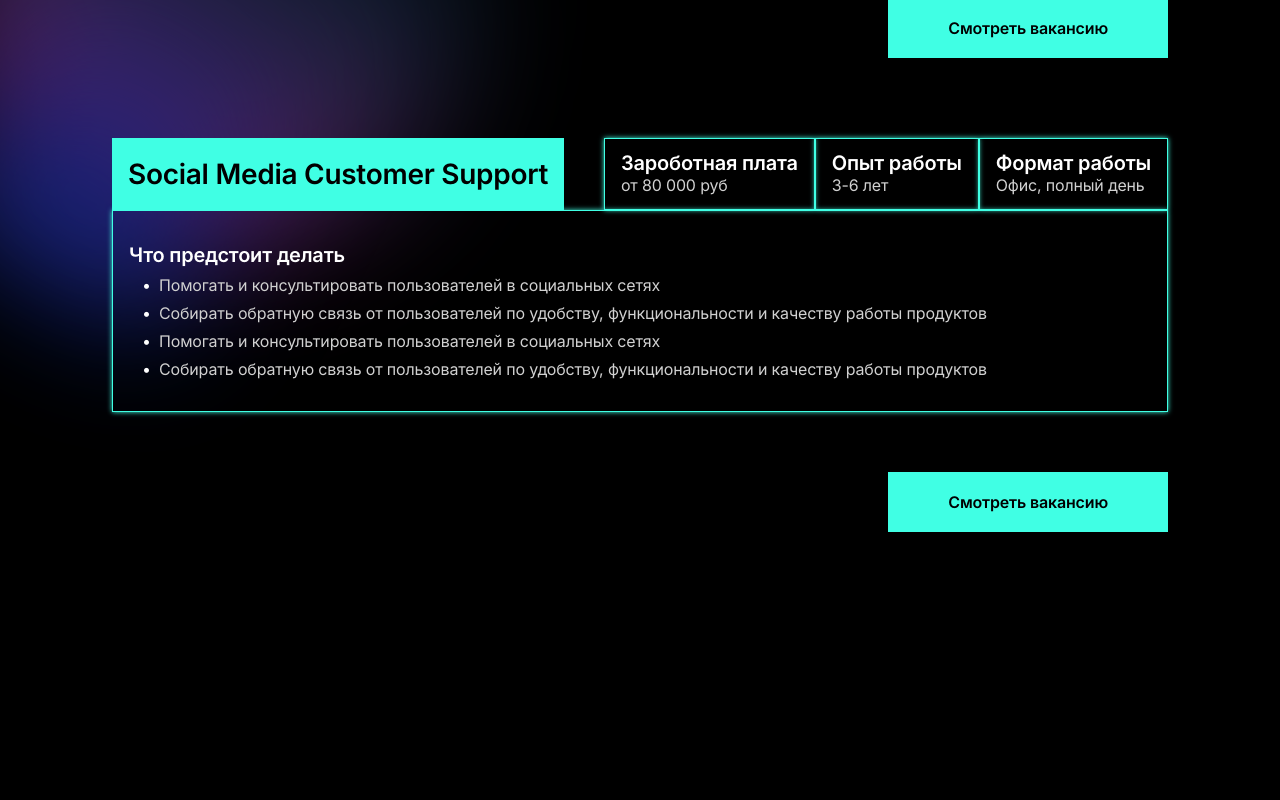
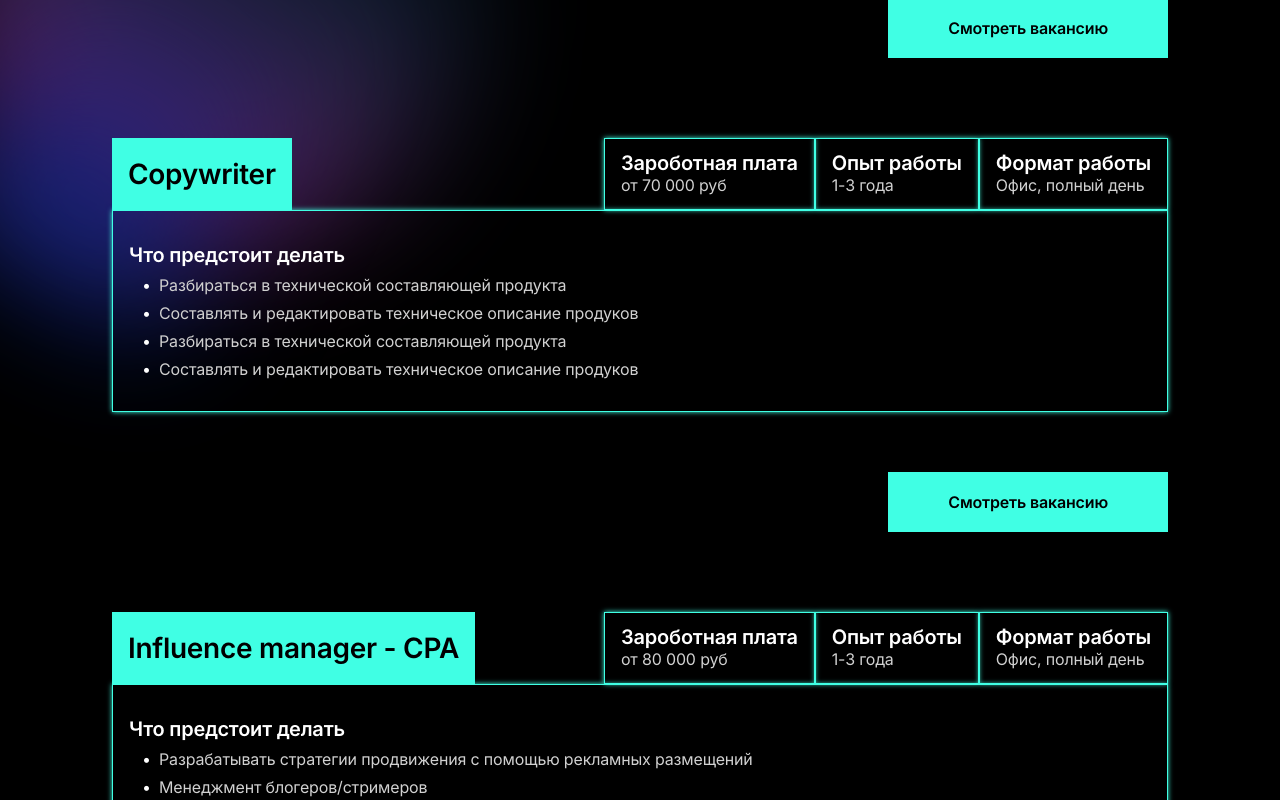
Before and after one commit to DayensCode/pusk, a React (Create React App) app: page / in a window 1280 px wide. Shown: the part 1380-2180 px from the top of the page. Before the commit the page ends 2152 px from the top, so only its background shows below. Built offline with nearby package versions, Linux system fonts and the light colour scheme.

Commit message:
refactor: add cards-list.js

```diff
--- a/src/components/card/Card.jsx
+++ b/src/components/card/Card.jsx
@@ -1,33 +1,33 @@
 import './card.css';
 
-const Card = () => {
+const Card = ({ title, pay, experience, workFormat, dutiesFirst, dutiesSecond }) => {
 	return (
 		<li className="card">
 			<a href="#!">
 				<div className="card__top">
-					<h3 className="card__title">Social Media Customer Support</h3>
+					<h3 className="card__title">{title}</h3>
 					<div className="card__conditions">
 						<div className="card__condition">
 							Зароботная плата
-							<span>от 80 000 руб</span>
+							<span>{pay}</span>
 						</div>
 						<div className="card__condition">
 							Опыт работы
-							<span>3-6 лет</span>
+							<span>{experience}</span>
 						</div>
 						<div className="card__condition">
 							Формат работы
-							<span>Офис, полный день</span>
+							<span>{workFormat}</span>
 						</div>
 					</div>
 				</div>
 				<div className="card__body">
 					<h4 className="card__subtitle">Что предстоит делать</h4>
 					<ul className="card__duties">
-						<li>Помогать и консультировать пользователей в социальных сетях</li>
-						<li>Собирать обратную связь от пользователей по удобству, функциональности и качеству работы продуктов</li>
-						<li>Помогать и консультировать пользователей в социальных сетях</li>
-						<li>Собирать обратную связь от пользователей по удобству, функциональности и качеству работы продуктов</li>
+						<li>{dutiesFirst}</li>
+						<li>{dutiesSecond}</li>
+						<li>{dutiesFirst}</li>
+						<li>{dutiesSecond}</li>
 					</ul>
 				</div>
 				<button type="button" className="card__button">Смотреть вакансию</button>
--- a/src/components/search/Search.jsx
+++ b/src/components/search/Search.jsx
@@ -1,6 +1,7 @@
 import "./search.css";
 import Card from "../card/Card";
 import backgroundImage from './../../img/gradient-background.svg';
+import { searchList } from "../../helpers/searchList";
 
 const Search = () => {
 	return (
@@ -11,8 +12,9 @@ const Search = () => {
 			<div className="container">
 				<h2 className="reused-title search__title">Кого ищем сейчас</h2>
 				<ul className="search__list">
-					<Card />
-					<Card />
+					{searchList.map((item) => {
+						return <Card key={item.id} title={item.title} pay={item.pay} experience={item.experience} workFormat={item.workFormat} dutiesFirst={item.dutiesFirst} dutiesSecond={item.dutiesSecond} />
+					})}
 				</ul>
 			</div>
 		</section>
--- /dev/null
+++ b/src/helpers/searchList.js
@@ -0,0 +1,41 @@
+const searchList = [
+	{
+		id: 1,
+		title: "Social Media Customer Support ",
+		pay: "от 80 000 руб",
+		experience: "3-6 лет",
+		workFormat: "Офис, полный день",
+		dutiesFirst: "Помогать и консультировать пользователей в социальных сетях",
+		dutiesSecond: "Собирать обратную связь от пользователей по удобству, функциональности и качеству работы продуктов",
+		about: "",
+		tasks: "",
+		advantage: ""
+
+	},
+	{
+		id: 2,
+		title: "Copywriter",
+		pay: "от 70 000 руб",
+		experience: "1-3 года",
+		workFormat: "Офис, полный день",
+		dutiesFirst: "Разбираться в технической составляющей продукта",
+		dutiesSecond: "Составлять и редактировать техническое описание продуков",
+		about: "",
+		tasks: "",
+		advantage: ""
+	},
+	{
+		id: 3,
+		title: "Influence manager - CPA",
+		pay: "от 80 000 руб",
+		experience: "1-3 года",
+		workFormat: "Офис, полный день",
+		dutiesFirst: "Разрабатывать стратегии продвижения с помощью рекламных размещений",
+		dutiesSecond: "Менеджмент блогеров/стримеров",
+		about: "Международный it холдинг, ищет в свою команду Community Manager / Influence manager - CPA. Мы растем, развиваемся и сейчас в поисках новых сотрудников/коллег/друзей... Мы работаем в сегменте Fintech/Blockchain и готовы к покорению новых вершин. В нашей команде не хватает именно Тебя! Опытного и активного специалиста, которому интересно заниматься развитием, продвижением IT продукта.**",
+		tasks: "Разработка стратегии продвижения с помощью рекламных размещений на ресурсах партнеров и блогеров, включая YouTube- и Telegram-каналы и тд...Менеджмент блогеров/стримеров (формирование ТЗ и брифов, контроль графика размещения контента, формирование целесообразного ценообразования), контроль выполнения договоренностей, формирование месячного бюджета на закупку контента и контроль проведения выплат/выполненных работ.Формирование и согласование плана по количеству, периодичности, тематике и стилистике публикаций.Анализ рынка, аудитории, конкурентов и эффективности рекламных кампаний.Поиск подходящих партнеров и заключение договоренностей с ними о рекламных размещениях и интеграциях.Ведение финансовой и маркетинговой отчетности по блогерам, контроль остатков контента.",
+		advantage: "Опыт работы с блогерами (размещение на YouTube, Telegram, работа с партнерами) от 3-х лет.Навык копирайтинга: необходимо будет составлять ТЗ и контролировать написание продающих текстов на английском языке.Про-активность и ответственность: необходимо развить это направление с нуля.Знание английского (intermediate и выше), а также грамотный русский язык.Понимание специфики продвижения через Influence-каналы."
+	}
+]
+
+export {searchList};
```
